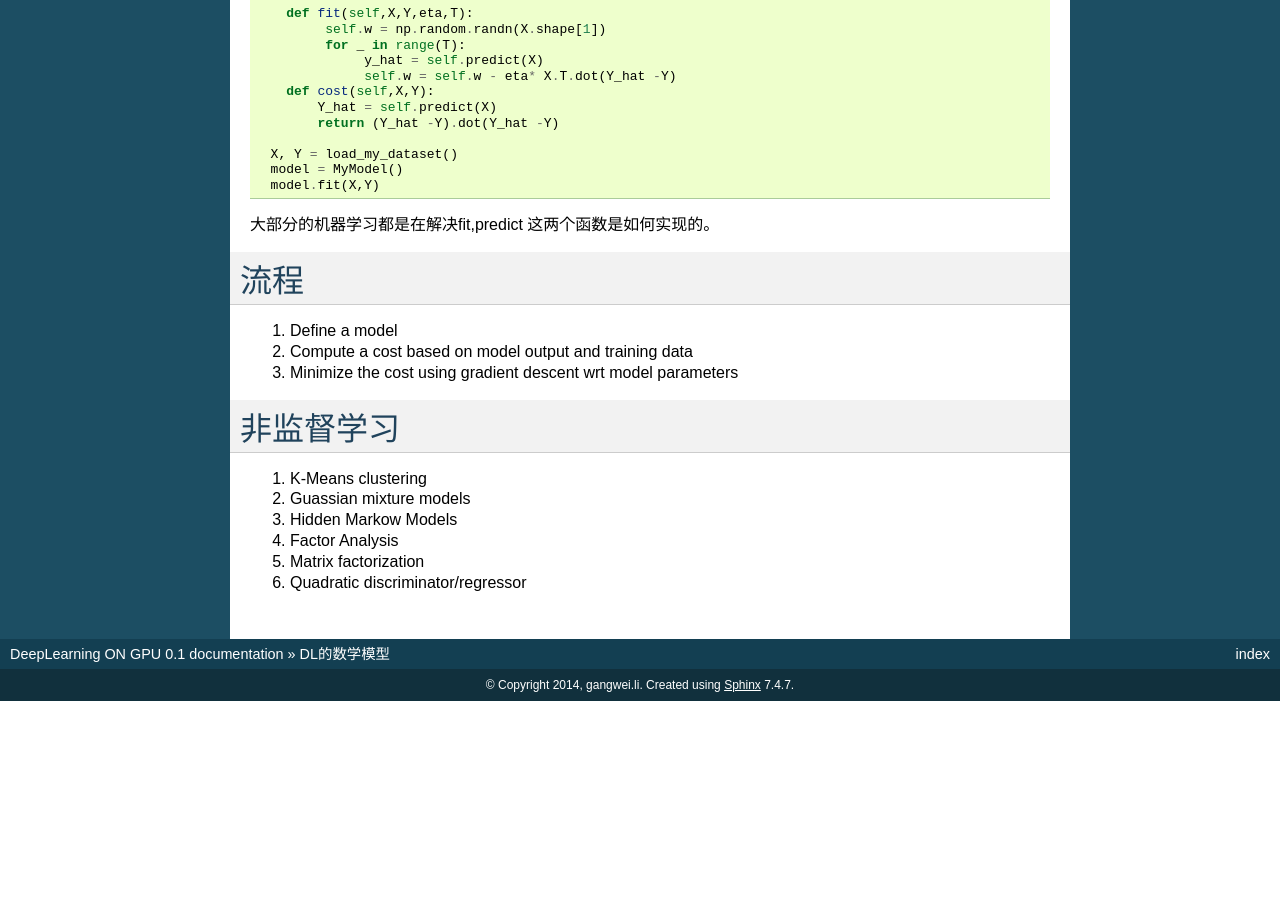
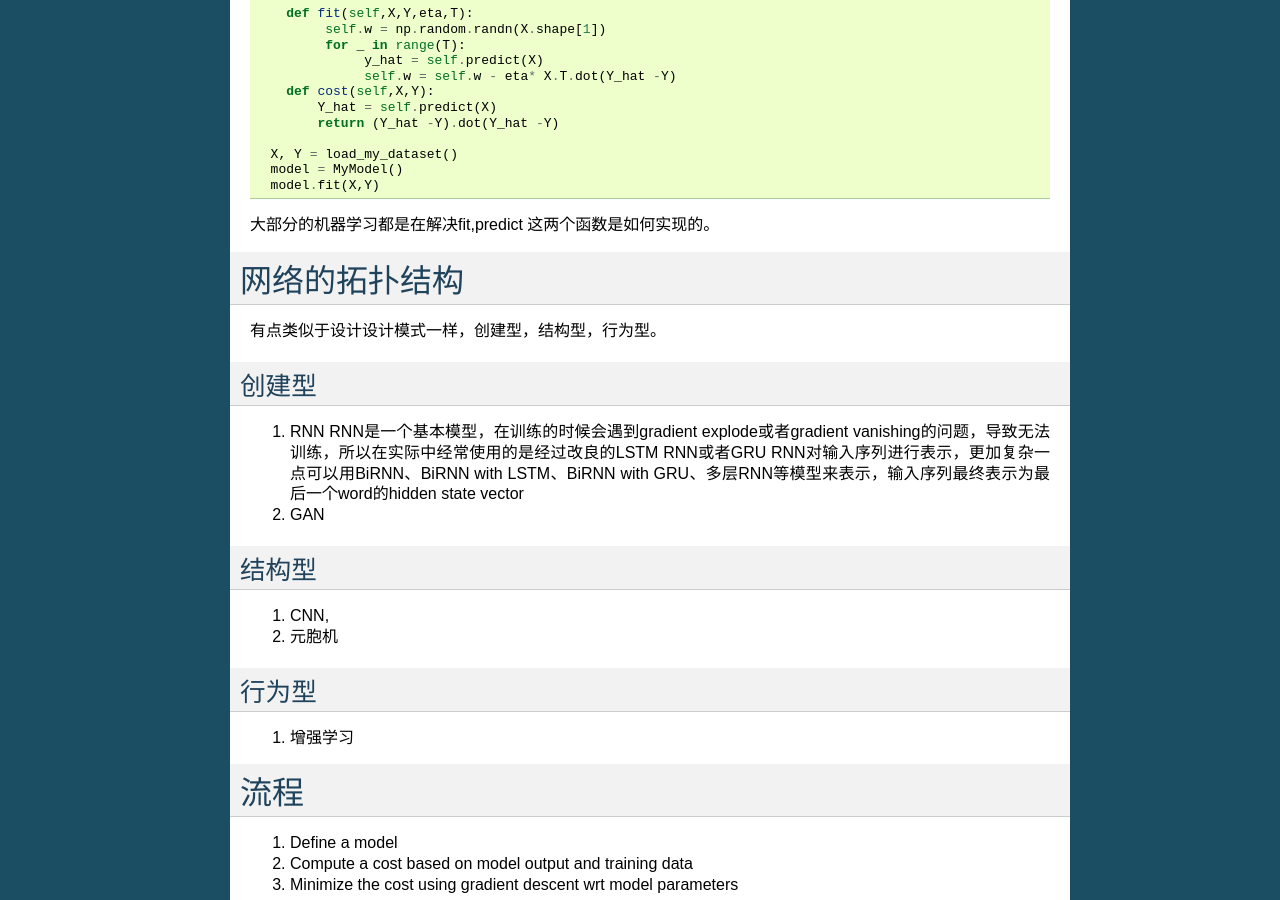
Before and after one commit to gwli/DeepLearningOnGPU, a Sphinx documentation site: the page built from source/Stage_1/OnePageOverall.rst, in a window 1280 px wide and 900 px high, scrolled down 1920 px. Built offline with Sphinx 7.4.7, drawn with Linux system fonts in a browser that asks for light colours; before the commit the page ends 2621 px from its top, so only the background shows below that.

Commit message:
网络的拓扑结构

```diff
--- a/source/Stage_1/OnePageOverall.rst
+++ b/source/Stage_1/OnePageOverall.rst
@@ -95,6 +95,31 @@ a naive dl  code
      model.fit(X,Y)
 大部分的机器学习都是在解决fit,predict 这两个函数是如何实现的。
 
+
+网络的拓扑结构
+==============
+
+有点类似于设计设计模式一样，创建型，结构型，行为型。
+
+创建型
+------
+
+#. RNN
+   RNN是一个基本模型，在训练的时候会遇到gradient explode或者gradient vanishing的问题，导致无法训练，所以在实际中经常使用的是经过改良的LSTM RNN或者GRU RNN对输入序列进行表示，更加复杂一点可以用BiRNN、BiRNN with LSTM、BiRNN with GRU、多层RNN等模型来表示，输入序列最终表示为最后一个word的hidden state vector
+
+#. GAN
+
+结构型
+------
+
+#. CNN,
+#. 元胞机
+
+行为型
+------
+
+#. 增强学习
+
 流程
 =====
 
```
